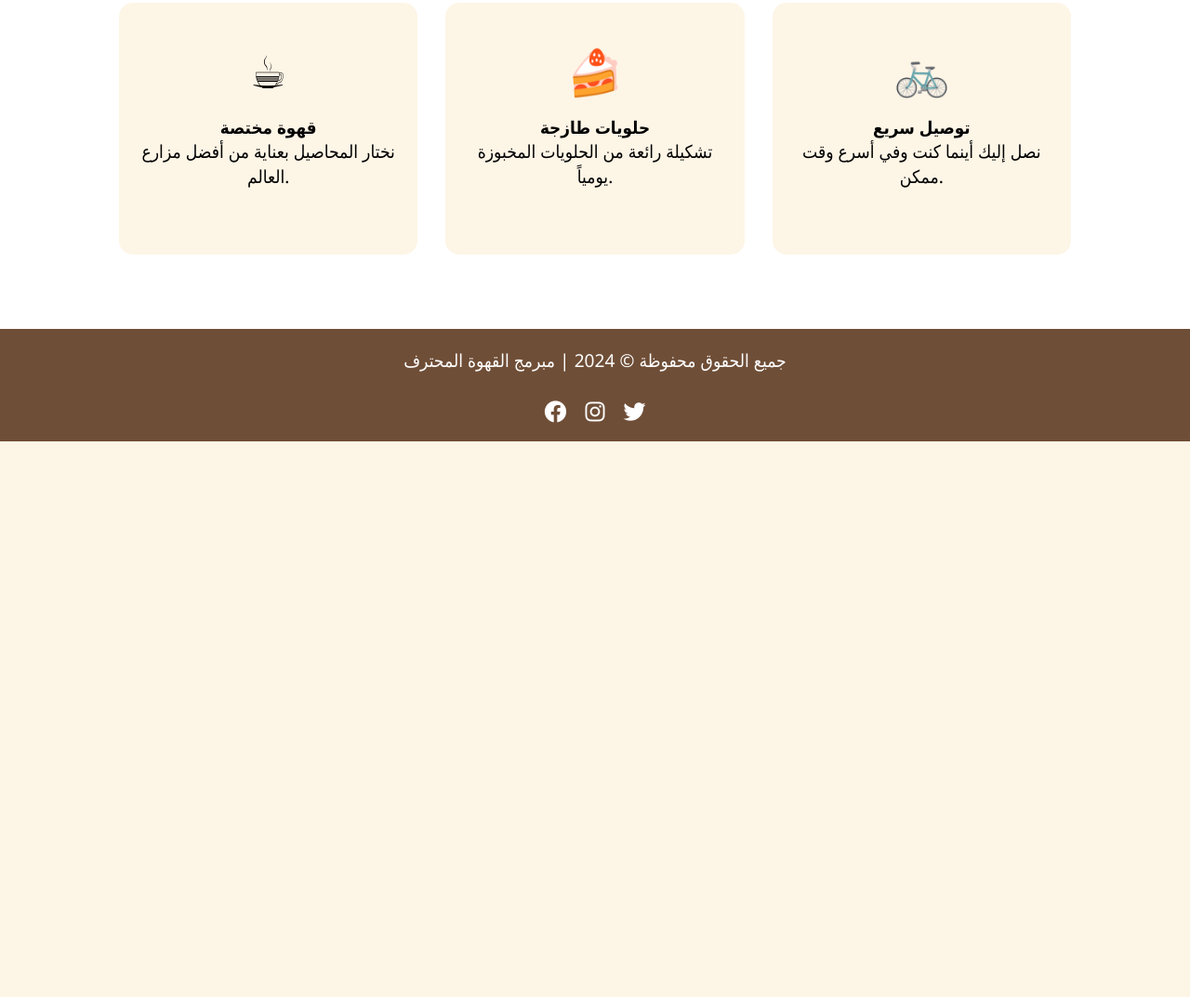
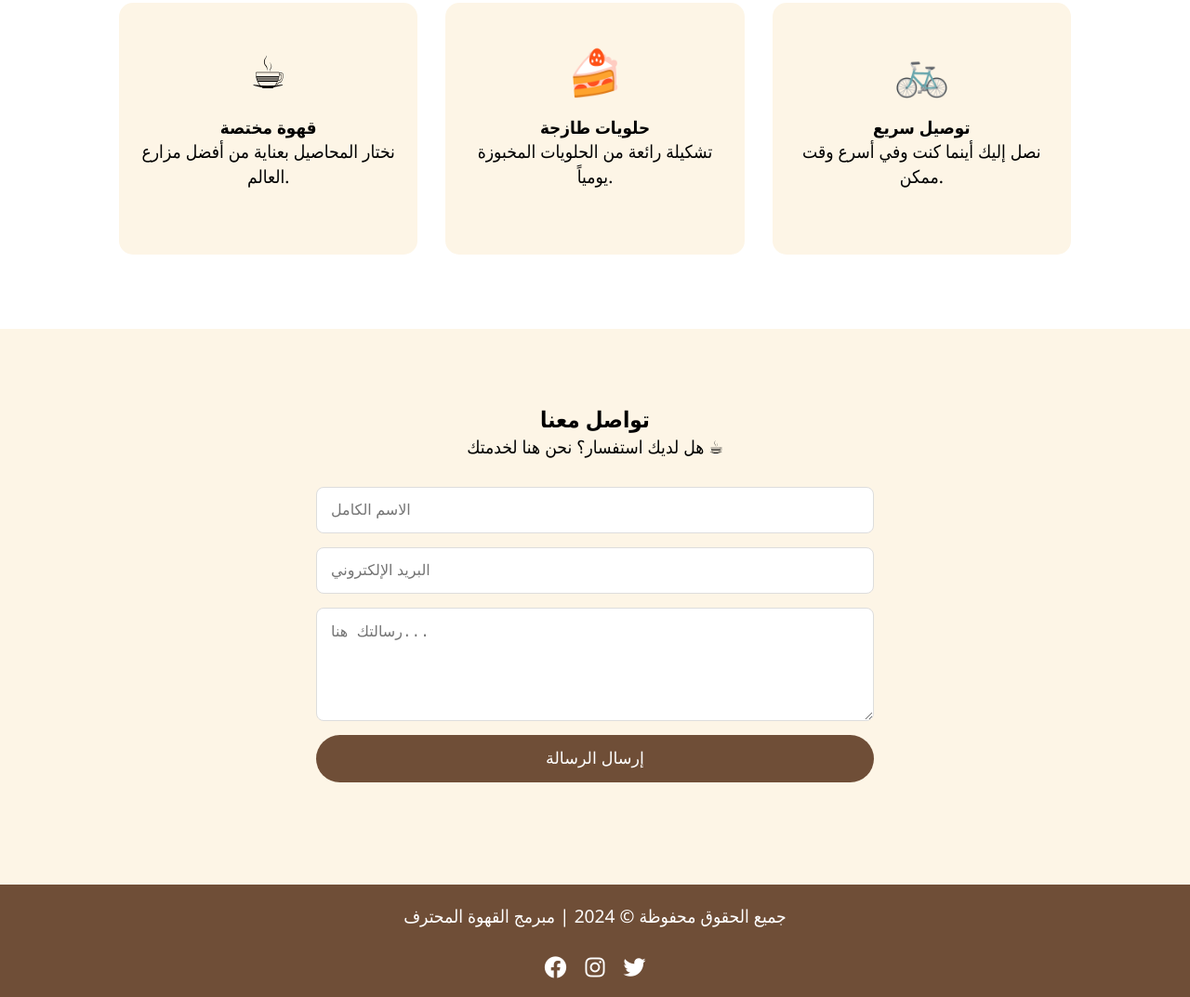
Before and after one commit to Taha9994/coffee-shop, a plain HTML site: page index.html in a window 1280 px wide. Shown: the part 870-1943 px from the top of the page at 93% size. Before the commit the page ends 1345 px from the top, so only its background shows below. Drawn offline with Linux system fonts and the light colour scheme.

Commit message:
Add files via upload

```diff
--- a/index.html
+++ b/index.html
@@ -47,6 +47,26 @@
     </div>
 </section>
 
+
+<section class="contact-section">
+    <h2>تواصل معنا</h2>
+    <p>هل لديك استفسار؟ نحن هنا لخدمتك ☕</p>
+
+    <form class="contact-form">
+        <div class="input-group">
+            <input type="text" placeholder="الاسم الكامل" required>
+        </div>
+        <div class="input-group">
+            <input type="email" placeholder="البريد الإلكتروني" required>
+        </div>
+        <div class="input-group">
+            <textarea placeholder="رسالتك هنا..." rows="5"></textarea>
+        </div>
+        <button type="submit" class="btn-submit">إرسال الرسالة</button>
+    </form>
+</section>
+
+
 <footer class="main-footer">
     <p>جميع الحقوق محفوظة © 2024 | مبرمج القهوة المحترف</p>
     <div class="social-icons">
--- a/style.css
+++ b/style.css
@@ -114,6 +114,53 @@ p {
     transform: scale(1.2) rotate(10deg);
 }
 
+.contact-section {
+    padding: 80px 10%;
+    text-align: center;
+    background-color: #fdf5e6;
+}
+
+.contact-form {
+    display: flex;
+    flex-direction: column;
+    gap: 15px;
+    max-width: 600px;
+    margin: 30px auto;
+}
+
+.input-group input,
+.input-group textarea {
+    width: 100%;
+    padding: 15px;
+    border: 1px solid #ddd;
+    border-radius: 8px;
+    font-size: 1rem;
+    outline: none;
+    transition: 0.3s;
+}
+
+.input-group input:focus,
+.input-group textarea:focus {
+    border-color: #6f4e37;
+    box-shadow: 0 0 8px rgba(111, 78, 55, 0.2);
+}
+
+.btn-submit {
+    padding: 15px;
+    background-color: #6f4e37;
+    color: white;
+    border: none;
+    border-radius: 50px;
+    font-size: 1.1rem;
+    cursor: pointer;
+    transition: 0.4s;
+}
+
+.btn-submit:hover {
+    background-color: #8b5e3c;
+    transform: scale(1.05);
+}
+
 .main-footer {
     background-color: #6f4e37;
     color: white;
```
